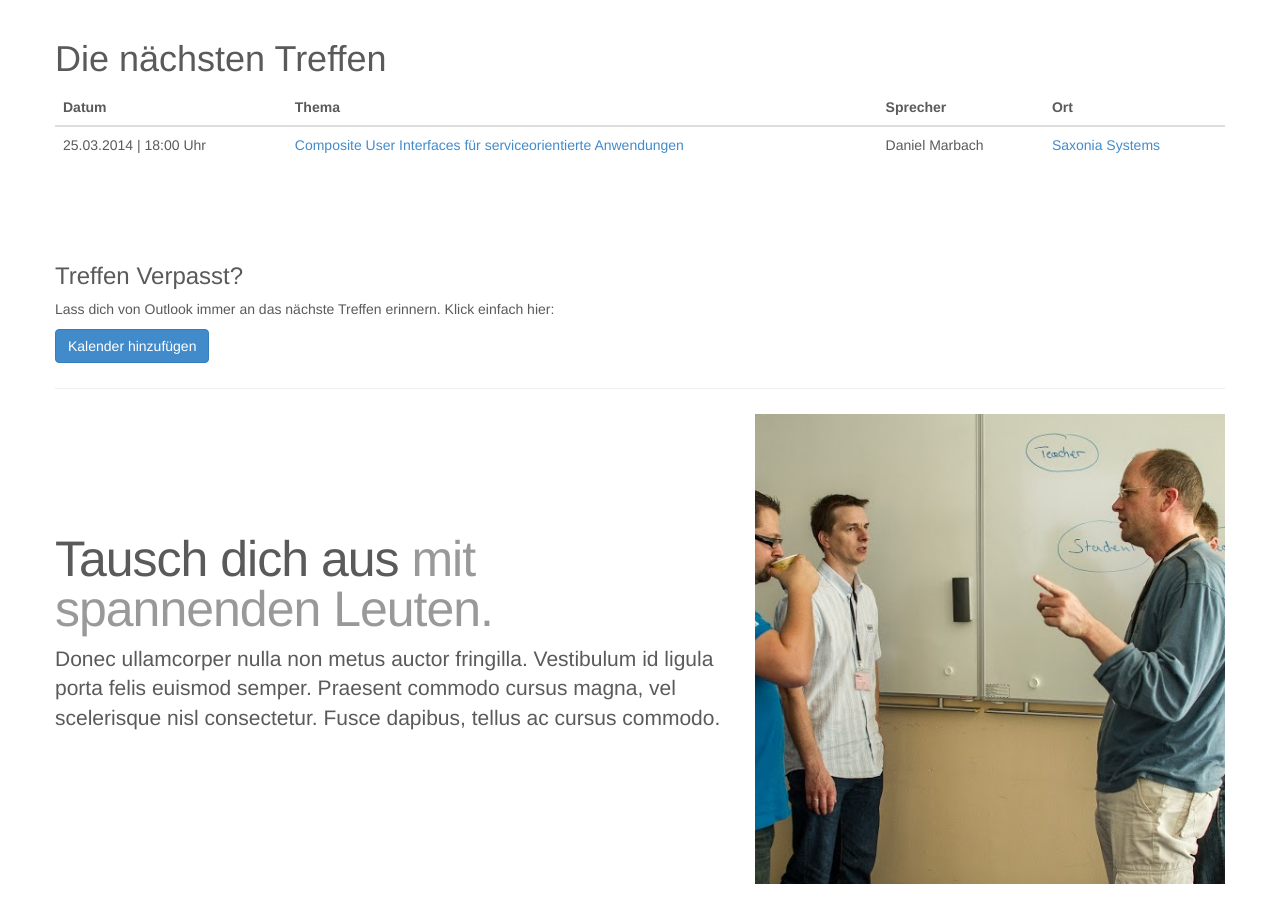
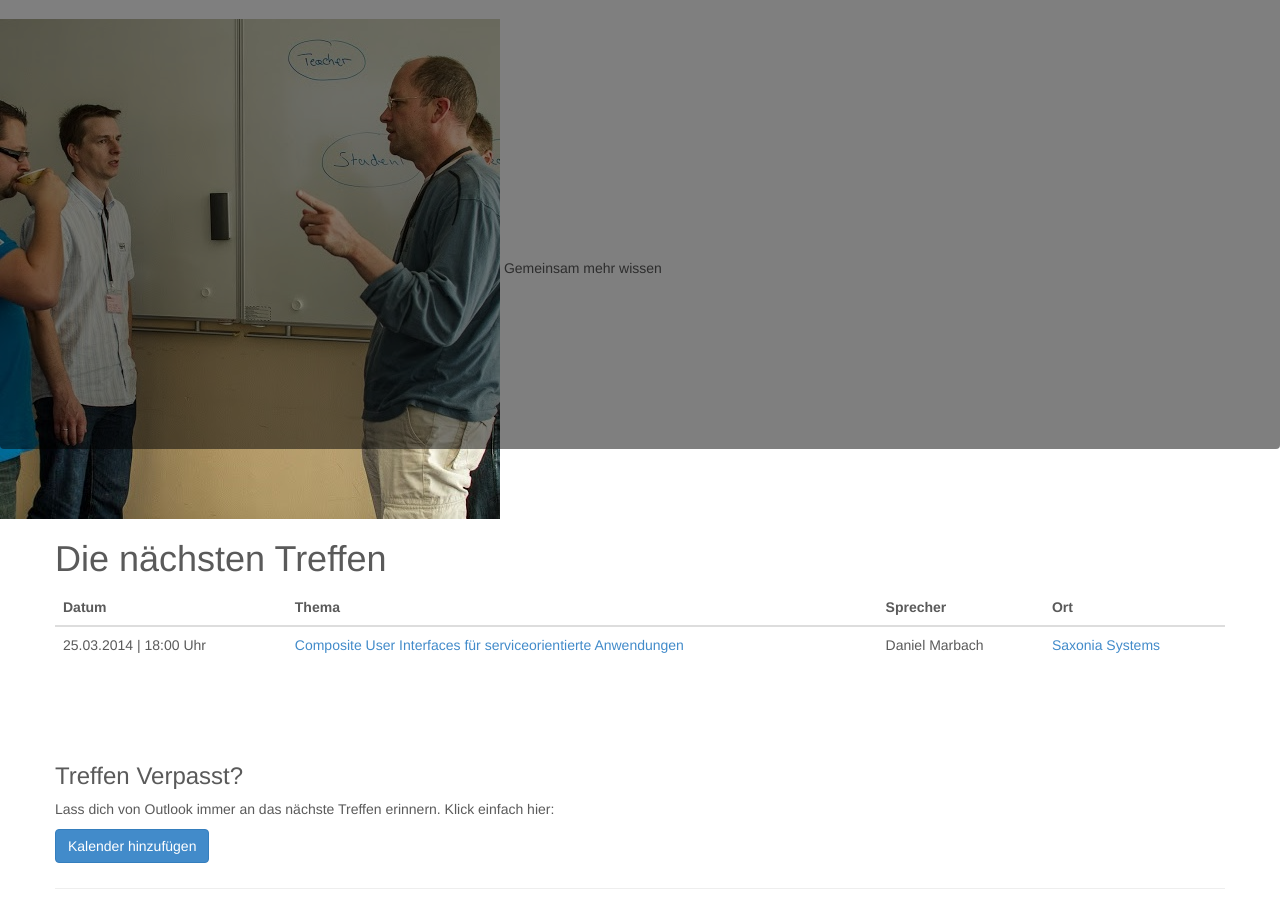
Before and after one commit to dddotnet/dddotnet.github.io, a Jekyll site: the page built from index.html, in a window 1280 px wide and 900 px high, scrolled down 451 px. Built offline with Jekyll 4.4.1, drawn with Linux system fonts in a browser that asks for light colours; Markdown is read by kramdown in place of the engine named in the settings.

```diff
--- a/index.html
+++ b/index.html
@@ -66,13 +66,11 @@
                 </div>
             </div>
             <div class="item" style="background-image: url('Images/pic2.jpg')">
-
                 <div class="container">
                     <div class="carousel-caption">
                         <div class="content">
                             <h1>F&uuml;r Entwickler</h1>
                             <p>zum austauschen, spannende Themen, nette Menschen.</p>
-
                         </div>
                         <div class="background"></div>
                     </div>
@@ -93,10 +91,15 @@
         </div>
         <a class="left carousel-control" href="#myCarousel" data-slide="prev"><span class="glyphicon glyphicon-chevron-left"></span></a>
         <a class="right carousel-control" href="#myCarousel" data-slide="next"><span class="glyphicon glyphicon-chevron-right"></span></a>
-    </div>
+    </div class="visible-xs">
     <!-- /.carousel -->
-
-
+    <!-- mobile fancy header -->
+	<div>
+		<img  src="Images/menschen1.jpg" alt="kleines bild">
+		<span>Gemeinsam mehr wissen</span>
+		<div class="background"></div>
+	<div>
+    <!-- /mobile fancy header -->
 
     <!-- Marketing messaging and featurettes
     ================================================== -->
```
